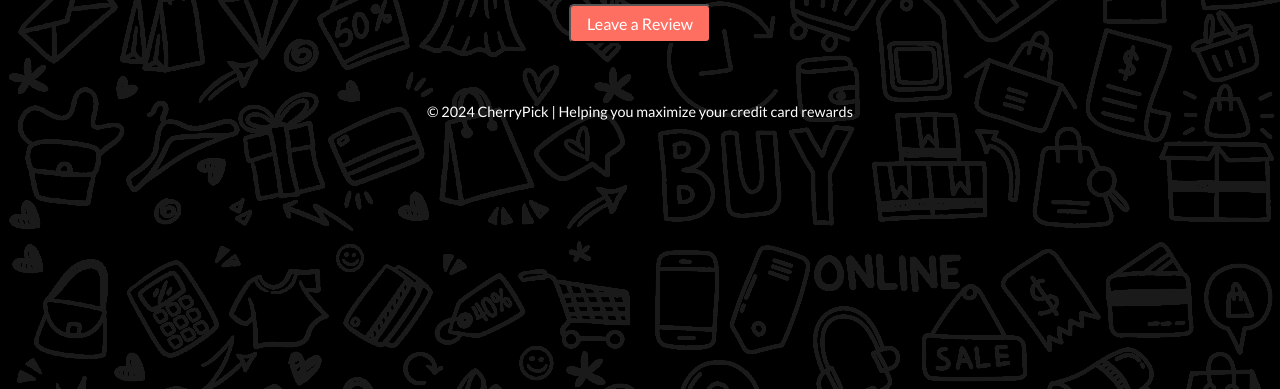
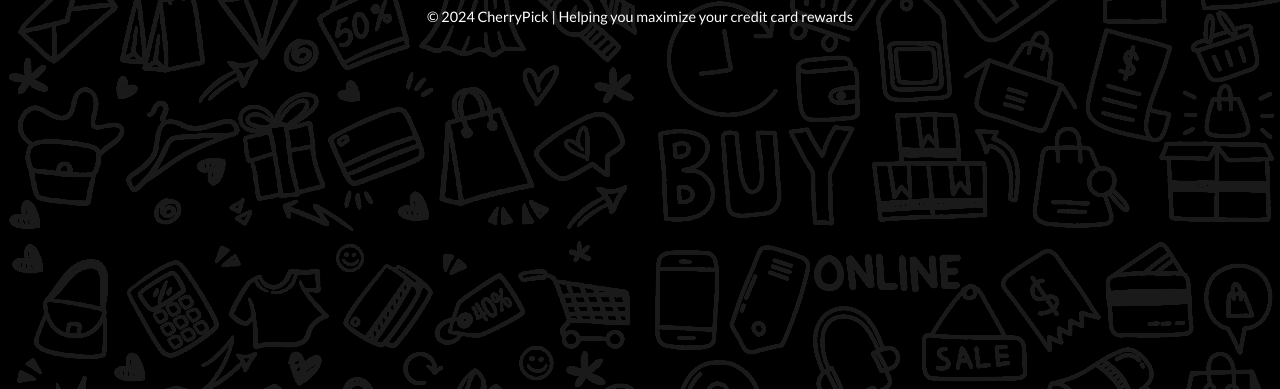
Before and after one commit to cherrypickcrew/cherrypickcrew.github.io, a plain HTML site: page index.html in a window 1280 px wide. Shown: the part 411-800 px from the top of the page. Drawn offline with Linux system fonts and the light colour scheme.

Commit message:
better presenation

```diff
--- a/index.html
+++ b/index.html
@@ -87,6 +87,7 @@
         </div>
         <!-- Call-to-action buttons with smaller size -->
         <br/>
+    </section>
     <div style="display: flex; justify-content: center; gap: 10px;">
         <!-- iOS App Store Badge -->
         <a href="https://apps.apple.com/us/app/cherry-pick-creditcard-rewards/id6736555867" target="_blank">
@@ -98,11 +99,6 @@
             <img src="googleplay.png" alt="Get it on Google Play" style="height: 40px;">
         </a>
     </div>
-        <div class="cta-buttons">
-            <button onclick="window.location.href='https://chromewebstore.google.com/detail/cherry-pick-maximize-cred/ebankejienamjhfeecfcloemnggddgbf/reviews'">Leave a Review</button>
-        </div>
-
-    </section>
 
     <footer>
         <p>&copy; 2024 CherryPick | Helping you maximize your credit card rewards</p>
```
Lines whose indentation alone changed are shown as unchanged.
